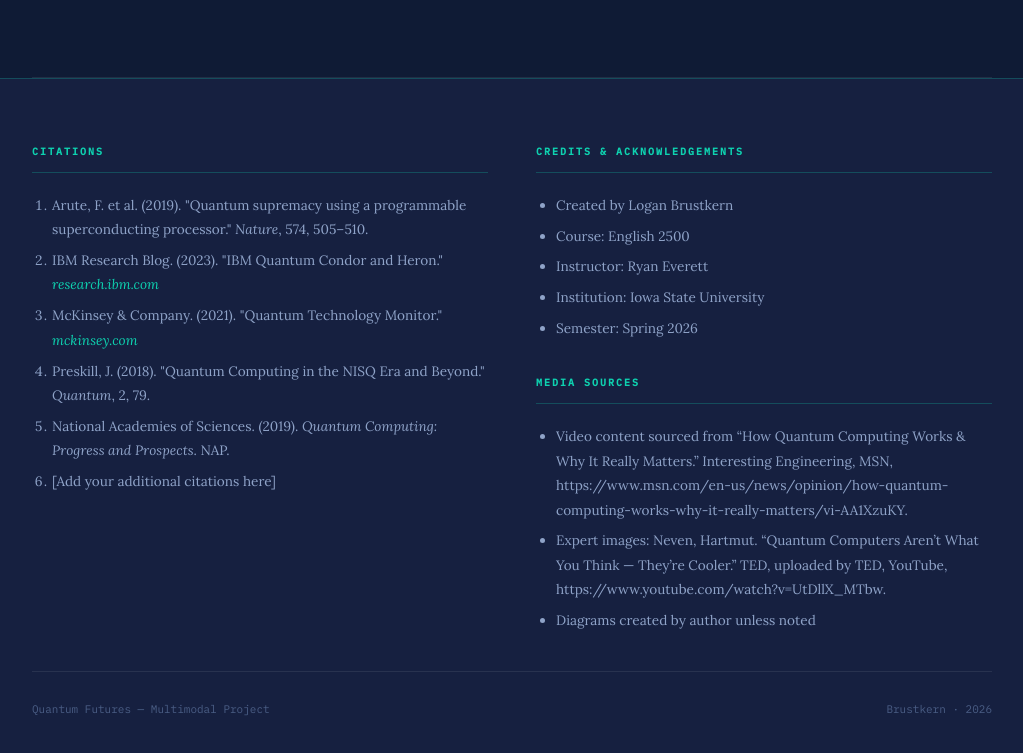
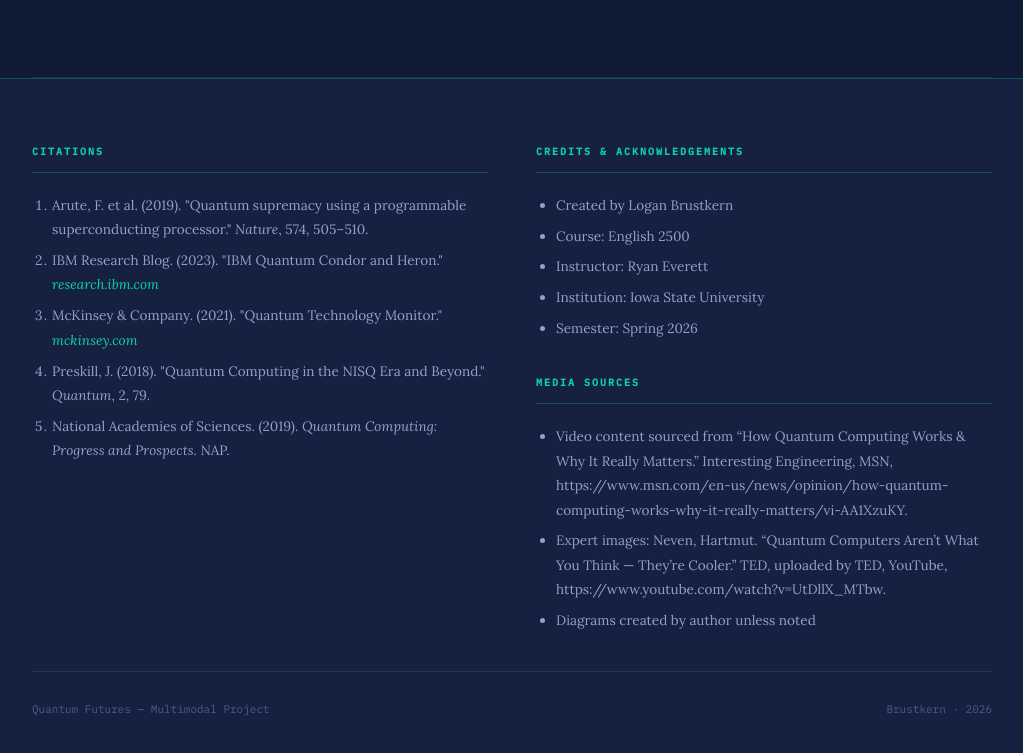
Before and after one commit to Brusky334/multimodalbrustkern.github.io, a plain HTML site: page index.html in a window 1280 px wide. Shown: the part 1650-2403 px from the top of the page, without its empty margins (128-1151 px from the left). Drawn offline with Linux system fonts and the light colour scheme.

Commit message:
Update index.html

```diff
--- a/index.html
+++ b/index.html
@@ -107,7 +107,7 @@
         <li>McKinsey &amp; Company. (2021). "Quantum Technology Monitor." <a href="https://www.mckinsey.com" target="_blank">mckinsey.com</a></li>
         <li>Preskill, J. (2018). "Quantum Computing in the NISQ Era and Beyond." <em>Quantum</em>, 2, 79.</li>
         <li>National Academies of Sciences. (2019). <em>Quantum Computing: Progress and Prospects</em>. NAP.</li>
-        <li>[Add your additional citations here]</li>
+
       </ol>
     </div>
     <div class="credits-col">
```
